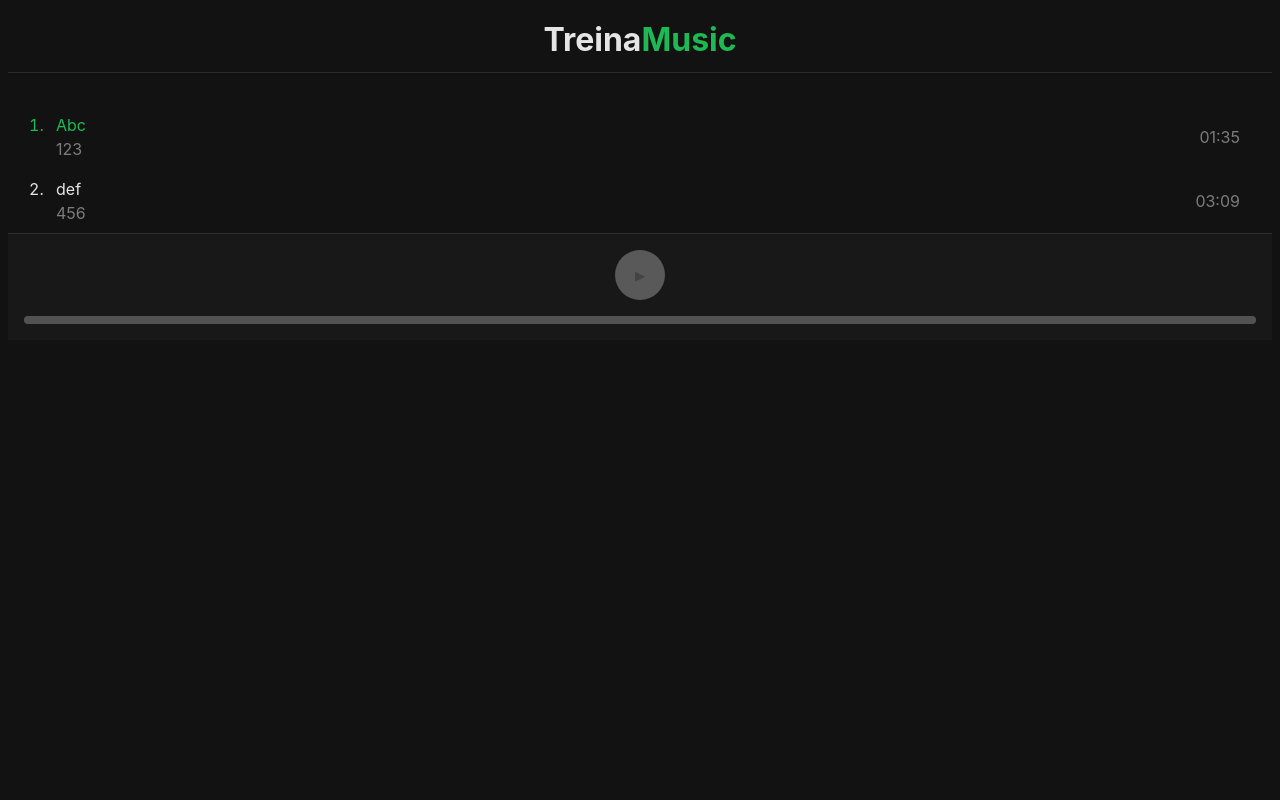
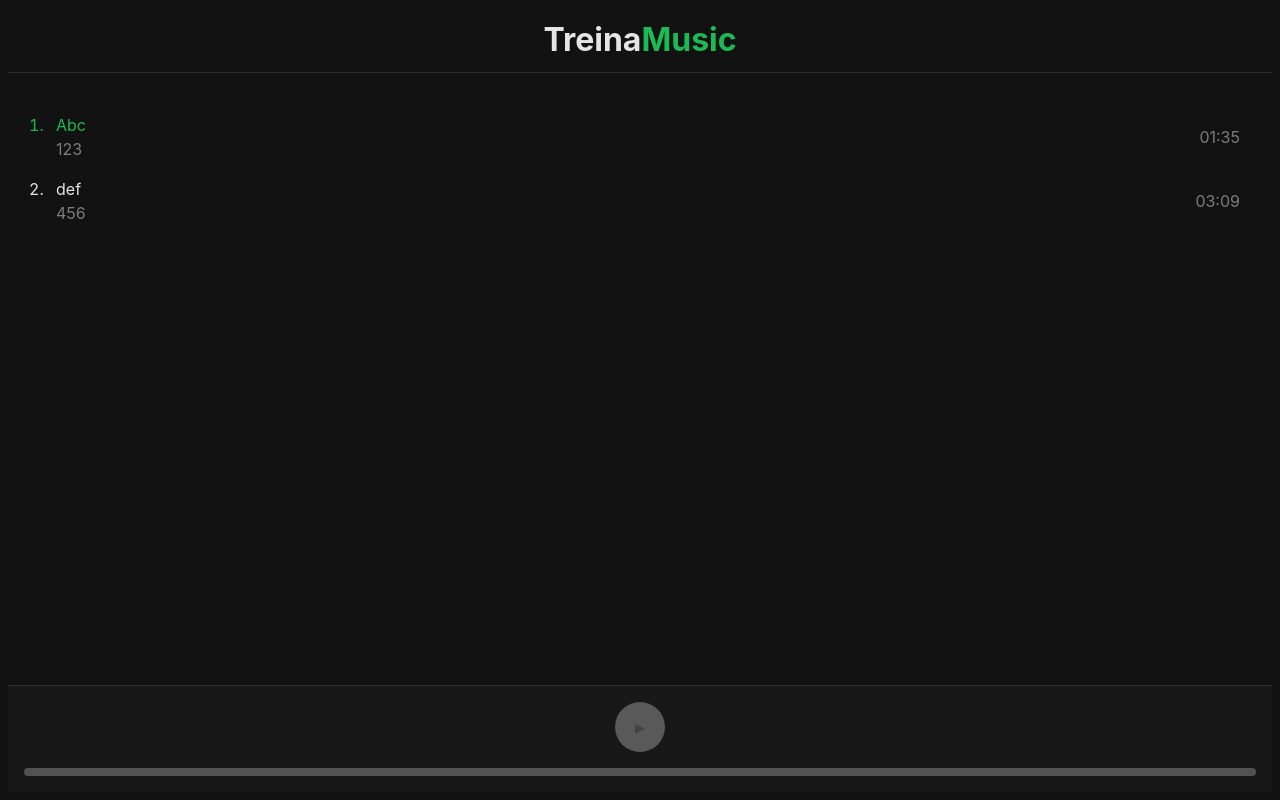
Before and after one commit to treinaweb/treinaweb-react-dominando-componentes-v2, a React (Vite) app: page / in a window 1280 px wide. Built offline with nearby package versions, Linux system fonts and the light colour scheme.

Commit message:
Projeto - Ajustando index

```diff
--- a/src/ui/pages/index.jsx
+++ b/src/ui/pages/index.jsx
@@ -1,7 +1,6 @@
-import { useState } from "react";
 import MusicList from "../components/data-display/MusicList/MusicList";
-import Timeline from "../components/inputs/Timeline/Timeline";
 import AudioPlayer from "../components/data-display/AudioPlayer/AudioPlayer";
+import styles from "./index.module.css";
 
 const musics = [
   {
@@ -21,9 +20,8 @@
 ]
 
 export default function Index() {
-  const [width, setWidth] = useState(20);
   return (
-    <div>
+    <div className={styles.pageContainer}>
       <MusicList
         musics={musics}
         selectedMusic={musics[0]}
--- /dev/null
+++ b/src/ui/pages/index.module.css
@@ -0,0 +1,6 @@
+.pageContainer {
+  display: flex;
+  flex-direction: column;
+  height: calc(100vh - 81px);
+  justify-content: space-between;
+}
```
